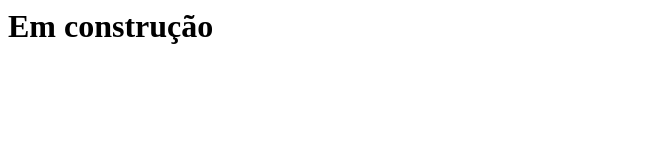
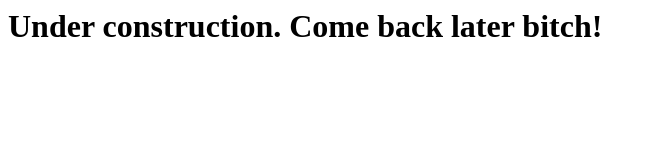
Before and after one commit to LeviRibeiroFilho/site-pessoal, a plain HTML site: page index.html in a window 1280 px wide. Shown: the whole page, without its empty margins (0-655 px from the left). Drawn offline with Linux system fonts and the light colour scheme.

Commit message:
Update index.html

```diff
--- a/index.html
+++ b/index.html
@@ -1 +1 @@
-<h1>Em construção</h1>
+<h1>Under construction. Come back later bitch!</h1>
```
